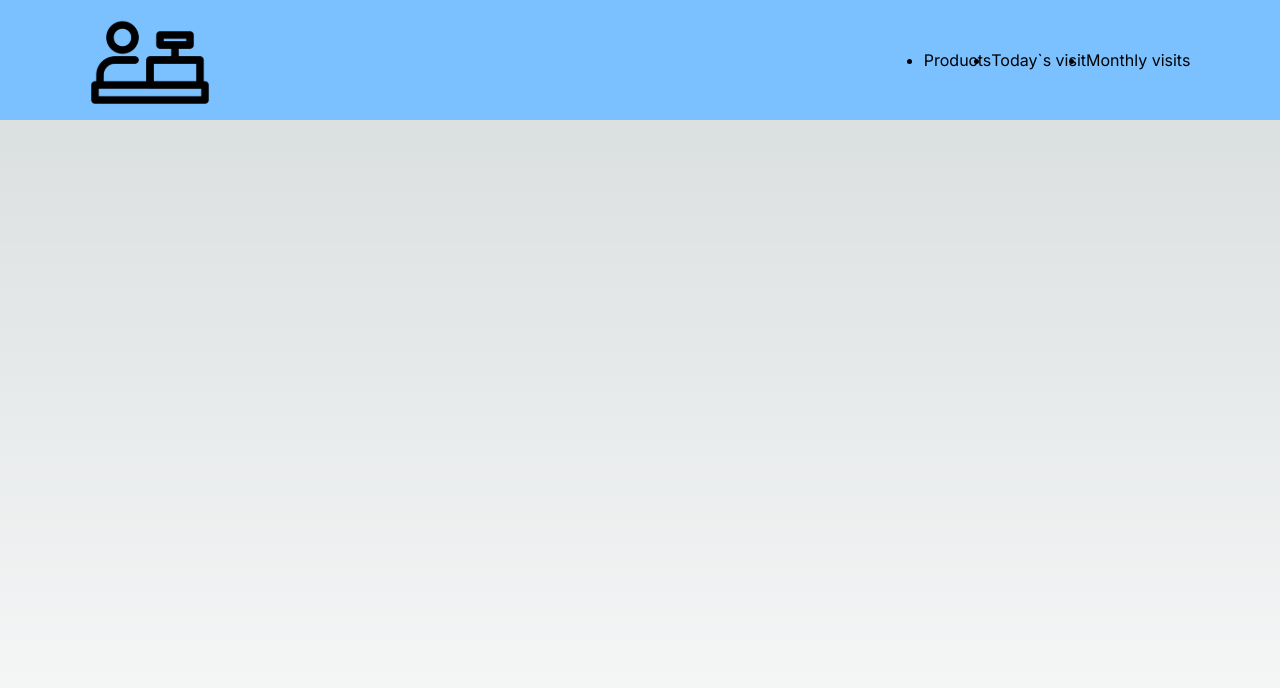
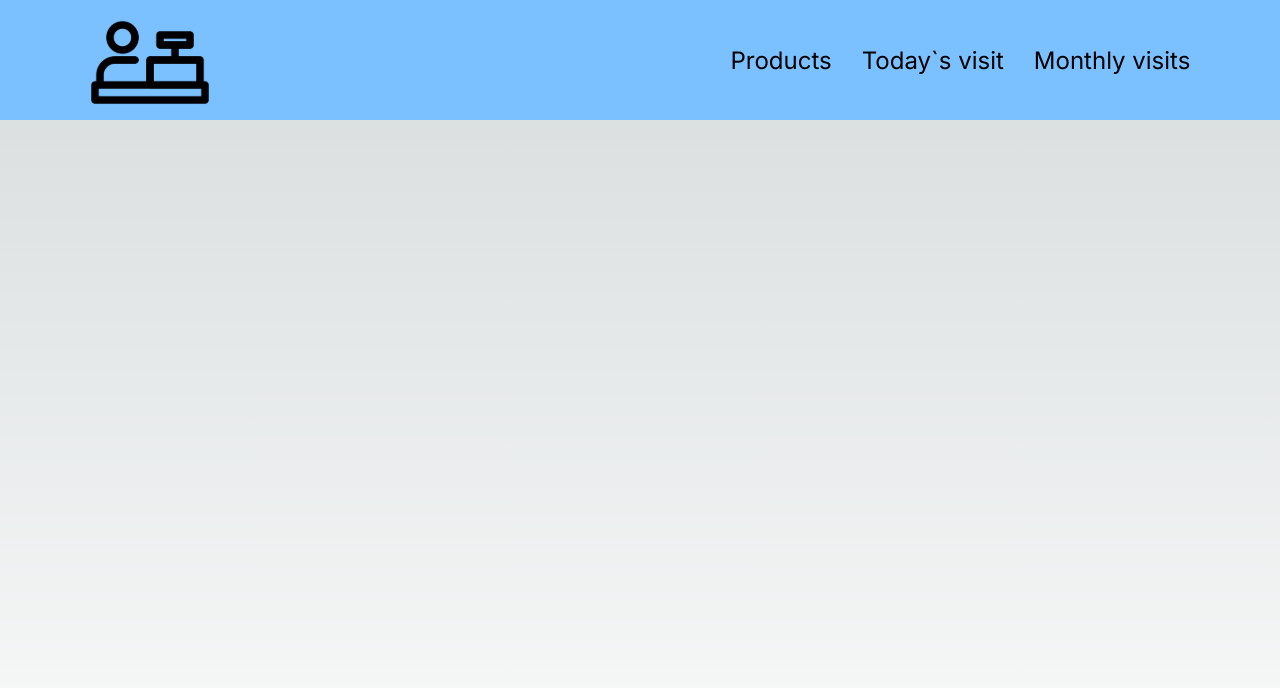
Before and after one commit to ZinetsVO/cashier, a Next.js app: page / in a window 1280 px wide. Shown: the top 688 px of the page. Built offline with nearby package versions, Linux system fonts and the light colour scheme.

Commit message:
header done

```diff
--- a/src/app/globals.css
+++ b/src/app/globals.css
@@ -1,4 +1,5 @@
 :root {
+  --text-font: 24px;
   --max-width: 1100px;
   --border-radius: 12px;
   --font-mono: ui-monospace, Menlo, Monaco, 'Cascadia Mono', 'Segoe UI Mono',
--- a/src/components/Layout/Header/style.module.css
+++ b/src/components/Layout/Header/style.module.css
@@ -11,6 +11,11 @@
 }
 
 .nav__list {
+    list-style: none;
     display: flex;
-    justify-content: space-between;
+    gap: 30px;
 }
+
+.header__item a {
+    font-size: var(--text-font);
+}
```
